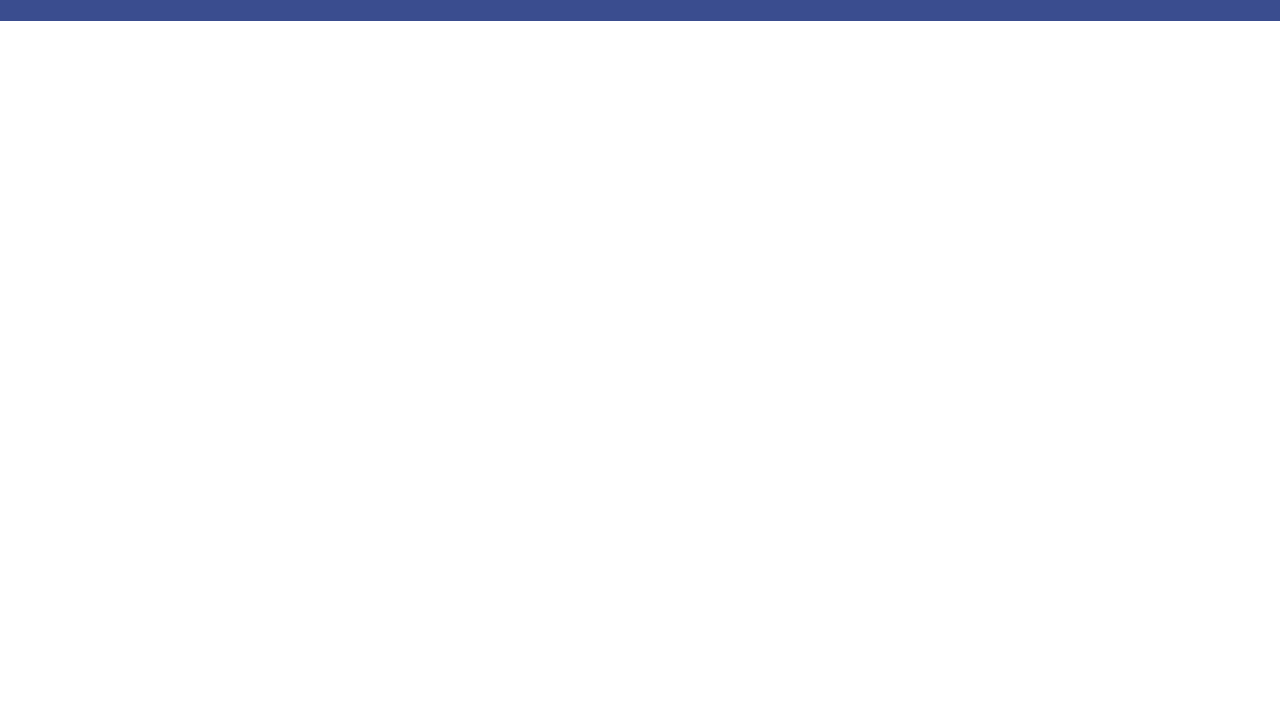
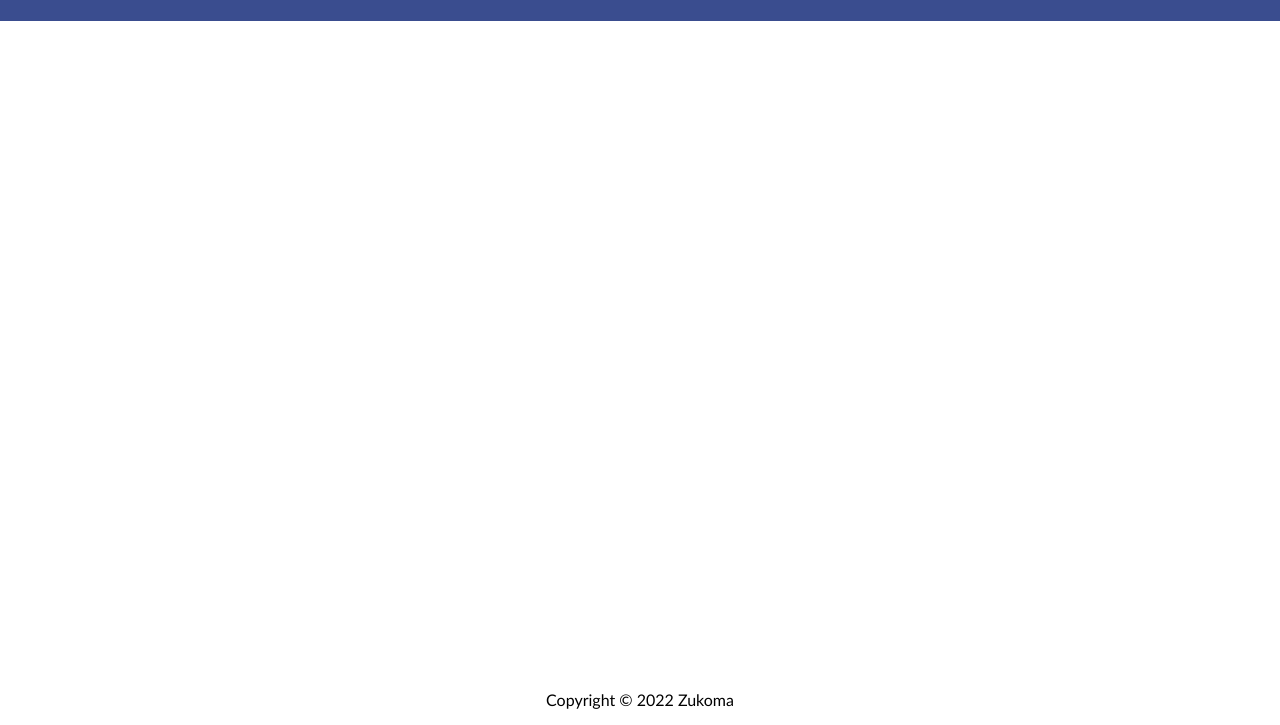
Before and after one commit to zukoma/movie-library, a plain HTML site: page index.html in a window 1280 px wide. Shown: the part 75-800 px from the top of the page. Drawn offline with Linux system fonts and the light colour scheme.

Commit message:
Small changes with footer

```diff
--- a/index.html
+++ b/index.html
@@ -33,6 +33,15 @@
         <div id="movies"></div>
     </div>
     <div class= "overlay" id="overlay"></div>
+    <footer class="footer">
+        <p>
+          Copyright ©
+          <script>
+            document.write(new Date().getFullYear())
+          </script>
+          Zukoma
+        </p>
 
+      </footer>
 </body>
 </html>
--- a/style.css
+++ b/style.css
@@ -1,6 +1,25 @@
+html {
+    /* footer support */
+    position: relative;
+    min-height: 100%;
+  }
+
+.footer {
+    position: absolute;
+    bottom: 0;
+    left: 0;
+    display: flex;
+    align-items: center;
+    justify-content: center;
+    gap: 10px;
+    width: 100%;
+    padding: var(--spacing-sm);
+}
+
 body{
     margin: 0;
     margin: 0;
+    margin-bottom: 100px;
     font-family: 'Trebuchet MS', 'Lucida Sans Unicode', 'Lucida Grande', 'Lucida Sans', Arial, sans-serif
 }
 
@@ -75,7 +94,6 @@ input {
     text-align: center;
 }
 
-
 #form-popup.active{
     transform: translate(-50%, -50%) scale(1);
 }
@@ -90,7 +108,7 @@ input {
     background-color: rgba(0, 0, 0, 0.5);
   }
 
-  .overlay.active{
+.overlay.active{
       display: block;
   }
 
@@ -127,7 +145,6 @@ input {
     left: 50%;
 }
 
-
 #new-movie-button:hover:before,
 #new-movie-button:hover:after {
     background: #fff;
```
